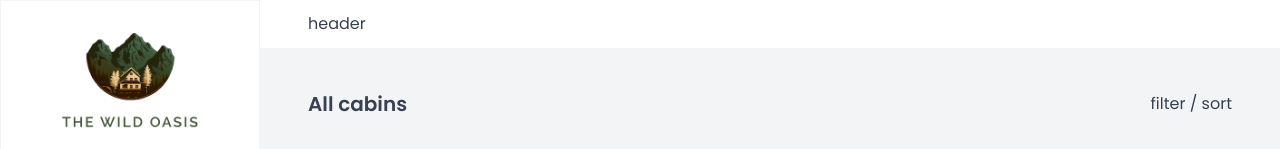
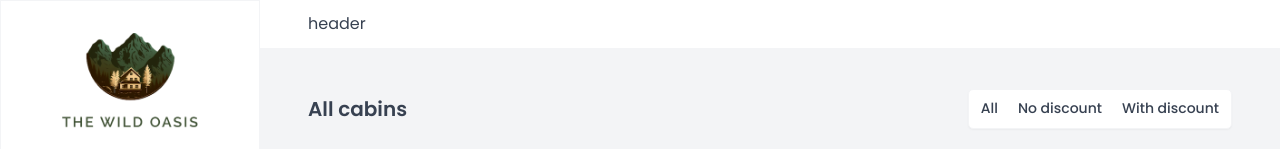
Before and after one commit to phlong19/The-Wild-Oasis, a React (Vite) app: page /cabins in a window 1280 px wide. Shown: the top 149 px of the page. Built offline with nearby package versions, Linux system fonts and the light colour scheme; no server answers; the database is empty; a web font is replaced by a local one.

Commit message:
made filter component re-usable
and apply for cabin table

```diff
--- /dev/null
+++ b/src/features/cabins/CabinOperation.jsx
@@ -0,0 +1,19 @@
+import Filter from "../../ui/Filter";
+import TableOperations from "../../ui/TableOperations";
+
+function CabinOperation() {
+  return (
+    <TableOperations>
+      <Filter
+        options={[
+          { value: "all", label: "All" },
+          { value: "no-discount", label: "No discount" },
+          { value: "with-discount", label: "With discount" },
+        ]}
+        filterName="discount"
+      />
+    </TableOperations>
+  );
+}
+
+export default CabinOperation;
--- a/src/features/cabins/CabinTable.jsx
+++ b/src/features/cabins/CabinTable.jsx
@@ -6,6 +6,7 @@ import Table from "../../ui/Table";
 
 import { useCabins } from "./useCabins";
 import Menus from "../../ui/Menus";
+import { useSearchParams } from "react-router-dom";
 
 const TableHeader = styled.header`
   display: grid;
@@ -24,6 +25,16 @@ const TableHeader = styled.header`
 
 function CabinTable() {
   const { cabins, error, isLoading } = useCabins();
+  const [searchParam] = useSearchParams();
+
+  const filterValue = searchParam.get("discount") || "all";
+  let filteredCabins;
+
+  if (filterValue === "all") filteredCabins = cabins;
+  if (filterValue === "no-discount")
+    filteredCabins = cabins.filter((c) => c.discount === 0);
+  if (filterValue === "with-discount")
+    filteredCabins = cabins.filter((c) => c.discount > 0);
 
   if (isLoading) return <Spinner />;
 
@@ -39,7 +50,7 @@ function CabinTable() {
           <div></div>
         </Table.Header>
         <Table.Body
-          items={cabins}
+          items={filteredCabins}
           render={(c) => <CabinRow key={c.id} cabin={c} />}
         ></Table.Body>
       </Table>
--- a/src/pages/Cabins.jsx
+++ b/src/pages/Cabins.jsx
@@ -2,18 +2,19 @@ import CabinTable from "../features/cabins/CabinTable";
 import Heading from "../ui/Heading";
 import Row from "../ui/Row";
 import AddCabin from "../features/cabins/AddCabin";
+import CabinOperation from "../features/cabins/CabinOperation";
 
 function Cabins() {
   return (
     <>
       <Row type="horizontal">
         <Heading as="h1">All cabins</Heading>
-        <p>filter / sort</p>
+        <CabinOperation />
       </Row>
 
       <Row>
+        <CabinTable />
         <AddCabin />
-        <CabinTable />
       </Row>
     </>
   );
--- a/src/ui/Filter.jsx
+++ b/src/ui/Filter.jsx
@@ -1,3 +1,4 @@
+import { useSearchParams } from "react-router-dom";
 import styled, { css } from "styled-components";
 
 const StyledFilter = styled.div`
@@ -33,3 +34,29 @@ const FilterButton = styled.button`
     color: var(--color-brand-50);
   }
 `;
+
+function Filter({ options, filterName }) {
+  const [searchParam, setSearchParam] = useSearchParams();
+  const currentFilter = searchParam.get(filterName) || options[0];
+
+  function handleClick(value) {
+    searchParam.set(filterName, value);
+    setSearchParam(searchParam);
+  }
+
+  return (
+    <StyledFilter>
+      {options.map((option) => (
+        <FilterButton
+          key={option.value}
+          onClick={() => handleClick(option.value)}
+          active={currentFilter === option.value}
+        >
+          {option.label}
+        </FilterButton>
+      ))}
+    </StyledFilter>
+  );
+}
+
+export default Filter;
```
